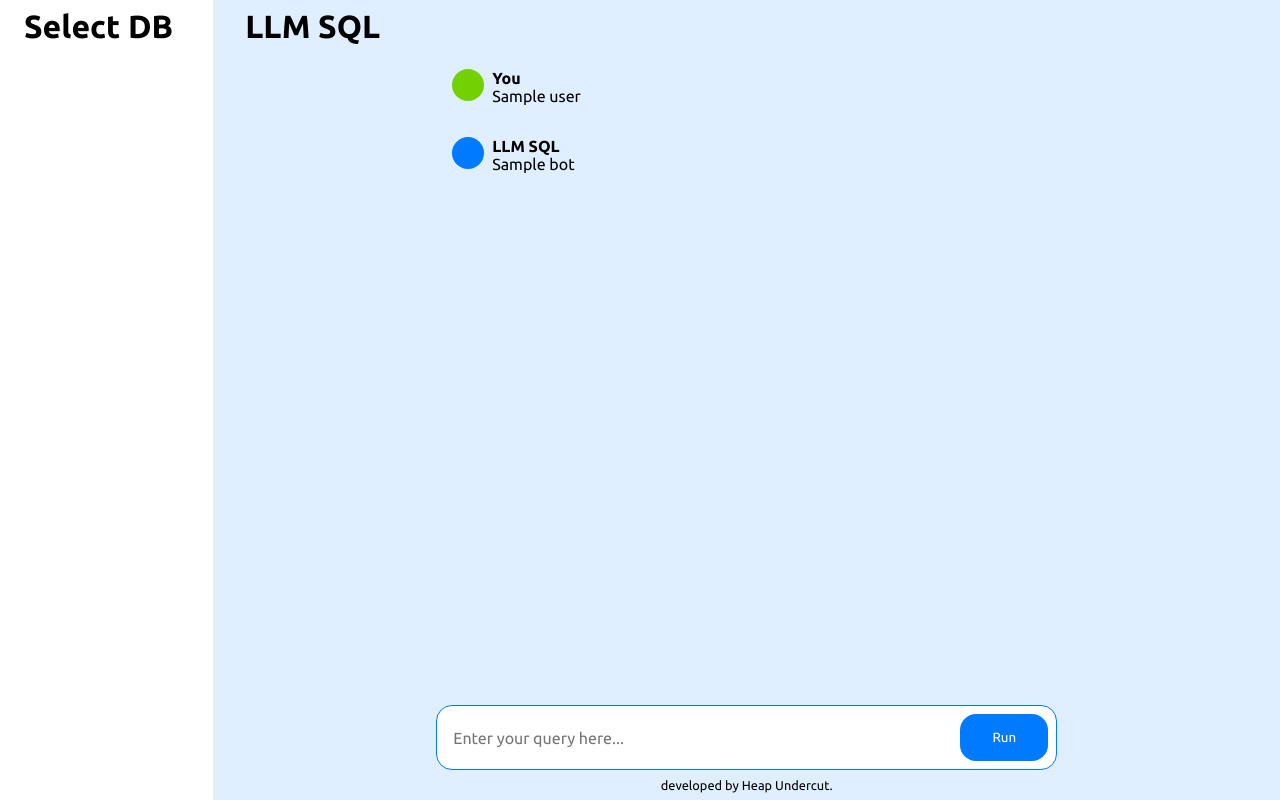
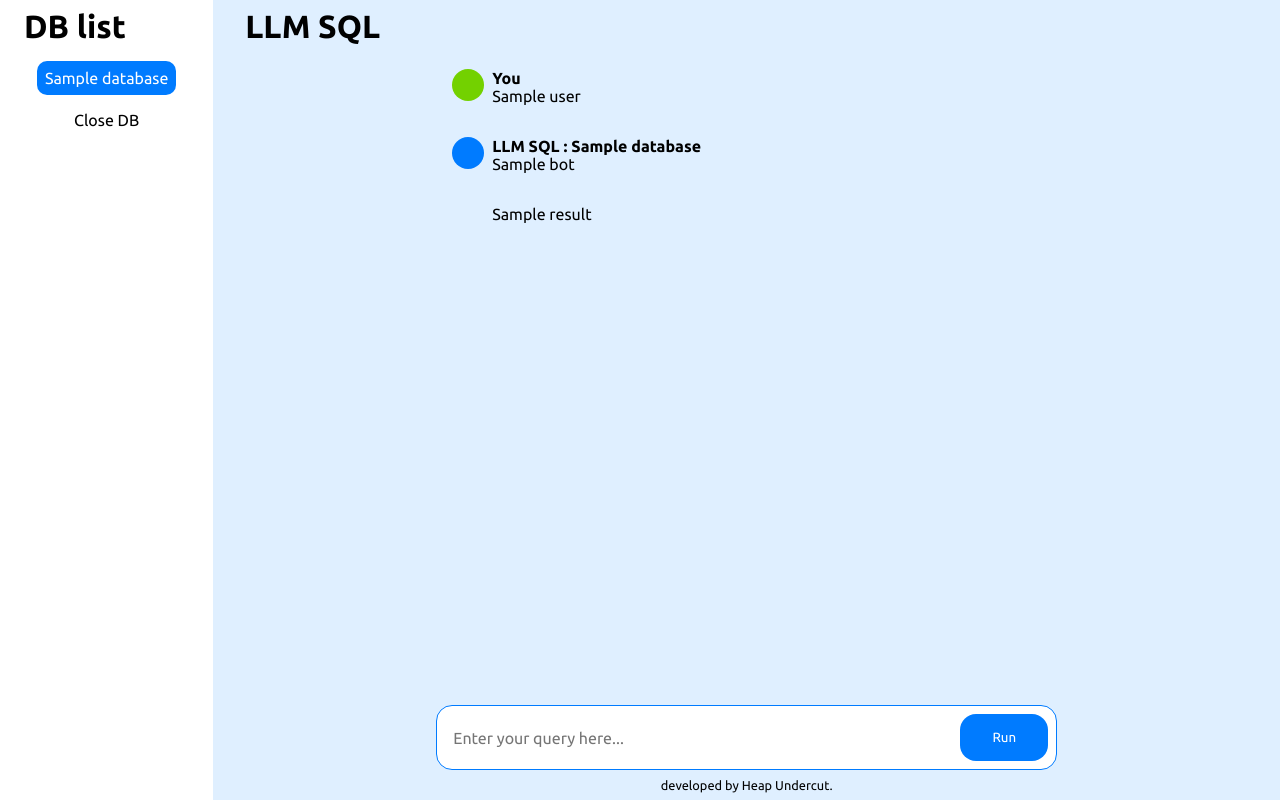
Before and after one commit to owaisahmadlone/SQL-LLM, a Flask app: template Interface/templates/home.html in a window 1280 px wide. Run offline with Flask 3, Linux system fonts and the light colour scheme; the template is opened without the code that fills it: most values are stand-ins (such as "Sample title", 1, 10 or a date in 2020); parts of the project's set-up code (start-up, migrations or seed data) failed here and were passed over; some libraries are stand-ins or nearby versions.

Commit message:
Interface and Database connection update

```diff
--- a/Interface/app.py
+++ b/Interface/app.py
@@ -1,6 +1,97 @@
 from flask import Flask, render_template, redirect, request, url_for
-# import model
-# import dbms connector
+import psycopg2
+import requests
+from dotenv import dotenv_values
+import pandas as pd
+from tabulate import tabulate
+
+"""
+Access the environment variables for the database
+connection details. This is done to avoid hardcoding
+the credentials in the code.
+"""
+
+# Load environment variables from .env file
+env_vars = dotenv_values('../.env')
+
+# Access sensitive information
+API_TOKEN = env_vars.get("API_TOKEN")
+USER = env_vars.get("DB_USER")
+PASSWORD = env_vars.get("DB_PASSWORD")
+HOST = env_vars.get("HOST_IP")
+
+# Check if the environment variables are available
+if None in (API_TOKEN, USER, PASSWORD, HOST):
+    print("Error: One or more environment variables are not set.")
+    exit(1)
+
+"""
+Use the Hugging Face API to access the LLM model
+to convert natural language to SQL queries.
+"""
+
+API_URL = "https://api-inference.huggingface.co/models/barunparua/flant5-nltosql-final-model"
+headers = {"Authorization": f"Bearer {API_TOKEN}"}
+
+def query(payload):
+	response = requests.post(API_URL, headers=headers, json=payload)
+	return response.json()
+
+"""
+Database selection flags
+"""
+isDBselected = False
+db_id = -1
+schema = ""
+conn = None
+
+# Preset schemas for the database
+
+preset_schemas = [
+    {
+        "id": 0,
+        "db_name": "21CS10014",
+        "name": "Fest Management System",
+        "schema": "ADMIN: USERNAME (PRIMARY KEY) (text); PASS (text)//STUDENT: FEST_ID (PRIMARY KEY) (numeric); NAME (text); ROLL (text); DEPT (text); PASS (text)//EVENT: EVENT_ID (PRIMARY KEY) (numeric); EVENT_NAME (text); EVENT_DATE (date); EVENT_TIME (time); EVENT_VENUE (text); EVENT_TYPE (text); EVENT_DESCRIPTION (text); EVENT_WINNER (numeric)//ACCOMODATION: ACC_ID (numeric) (PRIMARY KEY); NAME (text); CAPACITY (numeric)//EXT_PARTICIPANT: FEST_ID (numeric) (PRIMARY KEY); NAME (text); COLLEGE (text); ACC_ID (numeric); PASS (text)//ORGANISING: FEST_ID (numeric); EVENT_ID (numeric); PRIMARY KEY (FEST_ID, EVENT_ID)//VOLUNTEERING: FEST_ID (numeric); EVENT_ID (numeric); PRIMARY KEY (FEST_ID, EVENT_ID)//PARTICIPATING_EXT: FEST_ID (numeric); EVENT_ID (numeric); PRIMARY KEY (FEST_ID, EVENT_ID)//PARTICIPATING_INT: FEST_ID (numeric); EVENT_ID (numeric); PRIMARY KEY (FEST_ID, EVENT_ID)"
+    },
+]
+
+"""
+psycopg2 is a PostgreSQL adapter for Python.
+It is used to connect to the database and
+execute SQL queries.
+"""
+
+def connect_to_db(id):
+    global isDBselected, schema, conn, preset_schemas
+    try:
+        conn = psycopg2.connect(
+            dbname=preset_schemas[id]["db_name"],
+            user=USER,
+            password=PASSWORD,
+            host=HOST
+        )
+        isDBselected = True
+        schema = preset_schemas[id]["schema"]
+
+        print("Connected to the database. Schema selected.")
+        print(f"Database: {preset_schemas[id]['db_name']}")
+        print(f"Name: {preset_schemas[id]['name']}")
+        print(f"Schema: {schema[:50]}...")
+
+    except Exception as e:
+        print(f"Error: Unable to connect to the database. {e}")
+        return None
+
+def close_connection():
+    global isDBselected, schema, conn
+    try:
+        conn.close()
+        isDBselected = False
+        schema = ""
+        print("Connection to the database closed. Schema deselected.")
+    except Exception as e:
+        print(f"Error: Unable to close the connection. {e}")
 
 """
 Flask app to serve the user interface
@@ -9,12 +100,15 @@ interact with the LLM SQL model.
 """
 
 app = Flask(__name__)
+app.secret_key = 'my_secret_key'  # Change this to a secure secret key
 
 # consists of dictionaries of form {user, bot, result}
 chat_history = []
 
 @app.route('/', methods=['GET', 'POST'])
 def home():
+    global chat_history
+
     if request.method == 'POST':
 
         chat_entry = {'user': "", 'bot': "", 'result': ""}
@@ -24,12 +118,23 @@ def home():
         chat_entry['user'] = nl_query
 
         # get response from model
-        prompt = f"translate SQL to English: {nl_query}"
-        sql = f"convert_to_sql('{prompt}')"
+        prompt = f"{schema} {nl_query}"
+        output = query({"inputs": prompt})
+        try:
+            sql = output[0]['generated_text']
+        except Exception as e:
+            sql = f"Error: Unable to generate SQL query. {e}\n\nResponse: {output}"
         chat_entry['bot'] = sql
 
-        # get result from dbms, if needed
-        result = "\n"
+        # get result from dbms, if db is selected
+        result = "<p></p>"
+        if isDBselected:
+            try:
+                df = pd.read_sql_query(sql, conn)
+                result = tabulate(df, headers='keys', tablefmt='html')
+            except Exception as e:
+                result = f"<p>Error: Unable to execute the query in database. {e}</p>"
+
         chat_entry['result'] = result
 
         # add entry to chat history
@@ -39,10 +144,26 @@ def home():
             chat_history.pop(0)
 
         # pass results to template
-        return redirect(url_for('home', chat_history=chat_history))
+        return redirect(url_for('home', chat_history=chat_history, databases=[{"id":db["id"], "name":db["name"]} for db in preset_schemas], db_id=db_id))
 
     else:
-        return render_template('home.html', chat_history=chat_history)
+        return render_template('home.html', chat_history=chat_history, databases=[{"id":db["id"], "name":db["name"]} for db in preset_schemas], db_id=db_id)
+
+@app.route('/update_db_id', methods=['POST'])
+def update_db_id():
+    global db_id
+    data = request.json
+    new_db_id = int(data['id'])
+    # Update the global db_id variable
+    db_id = new_db_id
+
+    # Connect to the database
+    if db_id != -1:
+        connect_to_db(db_id)
+    else:
+        close_connection()
+
+    return redirect(url_for('home'))
 
 if __name__ == '__main__':
     app.run(debug=True)
--- a/Interface/static/script.js
+++ b/Interface/static/script.js
@@ -1,3 +1,5 @@
+var footerResizeEvent = new Event('footerResize');
+
 function autoExpand(textArea) {
     textArea.style.height = 'auto';
 
@@ -6,7 +8,6 @@ function autoExpand(textArea) {
 
     textArea.rows = rows;
 
-    var footerResizeEvent = new Event('footerResize');
     document.querySelector('.content-foot').dispatchEvent(footerResizeEvent);
 }
 
@@ -21,3 +22,17 @@ function setMaxHeight() {
 window.addEventListener('resize', setMaxHeight);
 document.querySelector('.content-foot').addEventListener('footerResize', setMaxHeight);
 setMaxHeight();
+
+function updateDbId(id) {
+    // Send AJAX request to Flask backend
+    var xhr = new XMLHttpRequest();
+    xhr.open("POST", "/update_db_id", true);
+    xhr.setRequestHeader("Content-Type", "application/json");
+    xhr.onreadystatechange = function () {
+        if (xhr.readyState === 4 && xhr.status === 200) {
+            console.log("DB ID updated successfully");
+            window.location.reload();
+        }
+    };
+    xhr.send(JSON.stringify({ id: id }));
+}
--- a/Interface/static/styles.css
+++ b/Interface/static/styles.css
@@ -31,6 +31,29 @@ body {
 .sidebar-header {
     width: 100%;
     padding: 0.5rem;
+}
+
+.db-list-el {
+    width: 100%;
+    padding: 0.5rem;
+    display: flex;
+    flex-direction: column;
+    gap: 1rem;
+    align-items: center;
+    cursor: pointer;
+    list-style: none;
+    border-radius: 10px;
+    margin: 0.5rem 0;
+}
+
+.db-list-el:hover {
+    background-color: #007bff;
+    color: white;
+}
+
+.active {
+    background-color: #007bff;
+    color: white;
 }
 
 /* CONTENT */
@@ -155,3 +178,43 @@ body {
 .blue {
     background-color: #007bff;
 }
+
+.dummy {
+    background-color: transparent;
+}
+
+/* Table style */
+
+/* Style the table */
+table {
+    width: 100%;
+    border-collapse: collapse;
+    margin-bottom: 1rem;
+}
+
+/* Style the table header */
+th {
+    background-color: #f2f2f2;
+    padding: 0.8rem;
+    text-align: left;
+}
+
+th:hover {
+    background-color: #ddd;
+}
+
+/* Style the table body */
+td {
+    padding: 0.8rem;
+    border-bottom: 1px solid #ddd;
+}
+
+/* Alternate row background color */
+tr:nth-child(even) {
+    background-color: #f9f9f9;
+}
+
+/* Hover effect on rows */
+tr:hover {
+    background-color: #f2f2f2;
+}
--- a/Interface/templates/home.html
+++ b/Interface/templates/home.html
@@ -11,11 +11,18 @@
         <div class="container">
             <div class="sidebar">
                 <div class="sidebar-header">
-                    <h1>Select DB</h1>
+                    <h1>DB list</h1>
                 </div>
                 <div class="sidebar-body">
                     <ul>
-
+                        {% for db in databases %}
+                        {% if db_id == db.id %}
+                        <li class="db-list-el active" id="{{db.id}}" onclick="updateDbId('{{db.id}}')">{{db.name}}</li>
+                        {% else %}
+                        <li class="db-list-el" id="{{db.id}}" onclick="updateDbId('{{db.id}}')">{{db.name}}</li>
+                        {% endif %}
+                        {% endfor %}
+                        <li class="db-list-el" id="new-db" onclick="updateDbId('-1')">Close DB</li>
                     </ul>
                 </div>
             </div>
@@ -42,11 +49,19 @@
                         <div class="chat">
                             <div class="img blue"></div>
                             <div class="chat-body">
-                                <h4>LLM SQL</h4>
+                                <h4>LLM SQL
+                                {% if db_id != -1 %}
+                                 : {{ databases[db_id].name }}
+                                {% endif %}
+                                </h4>
                                 <p>{{ chat.bot }}</p>
                             </div>
                         </div>
                         <div class="chat">
+                            <div class="img dummy"></div>
+                            <div class="chat-body">
+                                {{ chat.result | safe }}
+                            </div>
                         </div>
                     {% endfor %}
                 </div>
```
Also changed, not shown: 1 other file.
